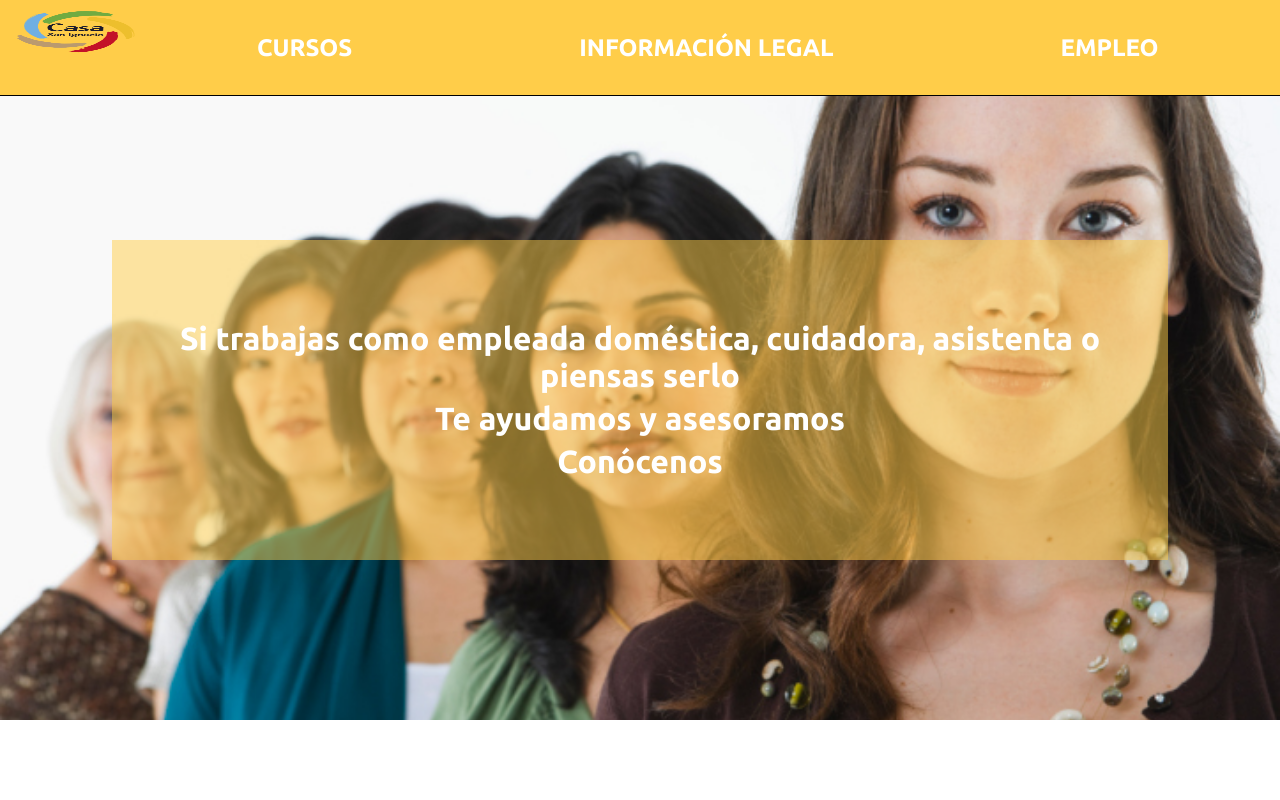
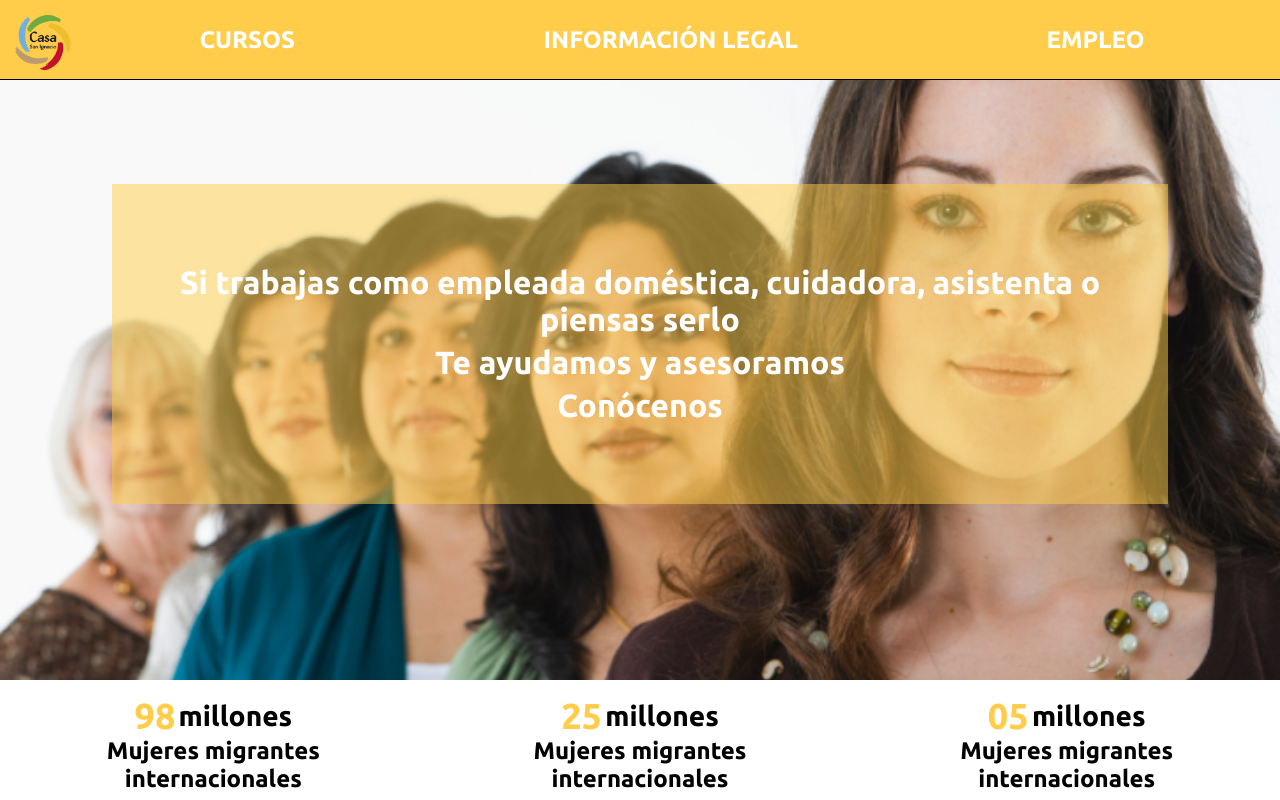
Before and after one commit to bln23/DOMlimpio, a website: page index.html in a window 1280 px wide. Shown: the top 800 px of the page. Drawn offline with Linux system fonts and the light colour scheme.

Commit message:
fixed header-hero-info section

```diff
--- a/index.html
+++ b/index.html
@@ -22,7 +22,7 @@
     </nav>
     <ul class="nav-list">
       <li class="item-list"><a class="item-nav-list" href="#cursos">cursos</a></li>
-      <li class="item-list"><a class="item-nav-list" href="#info">información legal</a></li>
+      <li class="item-list"><a class="item-nav-list" href="#info">legalidad</a></li>
       <li class="item-list"><a class="item-nav-list" href="#empleo">empleo</a></li>
     </ul>
   </header>
--- a/js/main.js
+++ b/js/main.js
@@ -1,6 +1,4 @@
 'use strict';
-
-console.log('>> Ready :)');
 
 var acc = document.getElementsByClassName("accordion");
 var i;
--- a/scss/layout/_header.scss
+++ b/scss/layout/_header.scss
@@ -10,19 +10,21 @@ header {
   background-color: $colorPrimary;
   top: 0;
   z-index: $upper;
-  height: 12%;
+  height: 4rem;
   padding: 0.5rem;
   border-bottom: 1px solid $colorTertiary;
+  @media all and (min-width: 1024px) {
+    height: 5rem;
+    padding: 0.7rem;
+  }
 }
 /* HEADER LEFT */
 .logo-img {
   width: 3rem;
   height: 3rem;
-  @media all and (min-width: 768px) {
-    width: 15%;
-  }
   @media all and (min-width: 1024px) {
-    width: 12%;
+    width: 4rem;
+    height: 4rem;
   }
 }
 /* HEADER RIGHT */
@@ -48,7 +50,7 @@ header {
   }
 }
 .image-menu {
-  width: 2rem;
+  width: 1.5rem;
   display: block;
 }
 .nav-list {
@@ -59,7 +61,9 @@ header {
   top: 3.9rem;
   background-color: $colorPrimary;
   margin: 0;
-  padding: 0 6rem;
+  padding-top: 0;
+  padding-left: 1.5rem;
+  padding-bottom: 0.7rem;
   transition: transform 300ms;
   &.active {
     transform:translate3d(-100%,0,0);
@@ -122,7 +126,6 @@ header {
   }
 }
 .item-nav-list-desktop:hover {
-  display: none;
   @media all and (min-width: 768px) {
     color: $colorTertiary;
     text-decoration: underline;
--- a/scss/layout/_hero.scss
+++ b/scss/layout/_hero.scss
@@ -15,25 +15,24 @@
  @media all and (min-width: 768px) {
    height: 75vh;
  }
- @media all and (min-width:  1024px) {
-   height: 90vh;
+ @media all and (min-width: 1024px) {
+   height: 85vh;
  }
 }
 .text-hero-container {
-  background-color: #ffcd49;
-    height: 8rem;
+    background-color: $colorPrimary;
+    height: 6rem;
     display: flex;
     flex-direction: column;
+    justify-content: center;
     color: $colorQuintary;
-    padding: 0.9rem 0.3rem;
-    position: static;
   @media all and (min-width: 1024px) {
     display: flex;
     flex-direction: column;
     justify-content: center;
     background-color: rgba(255,205,73,0.5);
     height: 20rem;
-    top: 30%;
+    top: 23%;
     margin-left: 7rem;
     margin-right: 7rem;
     position: absolute;
@@ -59,19 +58,17 @@
   @media all and (min-width: 768px) {
     display: flex;
     align-items: center;
-    justify-content: space-around;
-    padding: 0.5rem;
+    height: 6rem;
   }
   @media all and (min-width: 1024px) {
-    margin-top: 6.5rem;
+    margin: 1rem;
   }
 }
 .stat-list-one {
   display: flex;
   flex-direction: column;
   align-items: center;
-  margin: 1rem;
-  height: 4rem;
+  height: 6rem;
   justify-content: center;
   @media all and (min-width: 768px) {
     height: initial;
@@ -86,6 +83,7 @@
     display: inline-block;
     text-align: center;
     margin: 0;
+    margin-left: 2rem;
   }
 }
 .stat-num-one {
```
Also changed, not shown: css/main.css, js/main.min.js, 3 other files.
